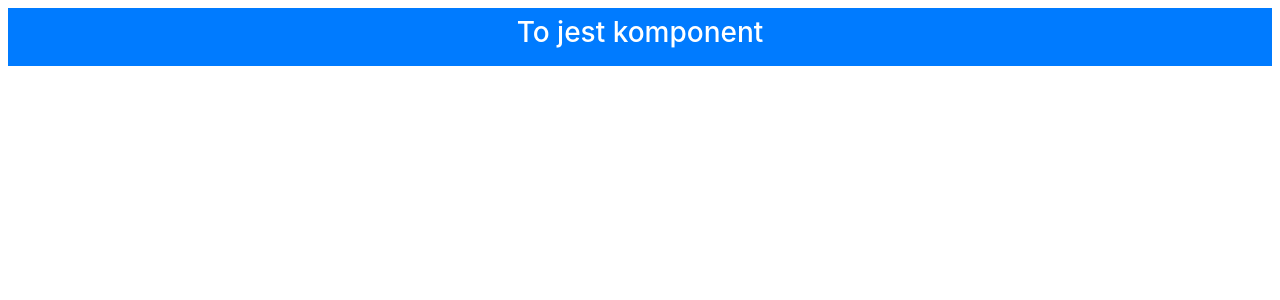
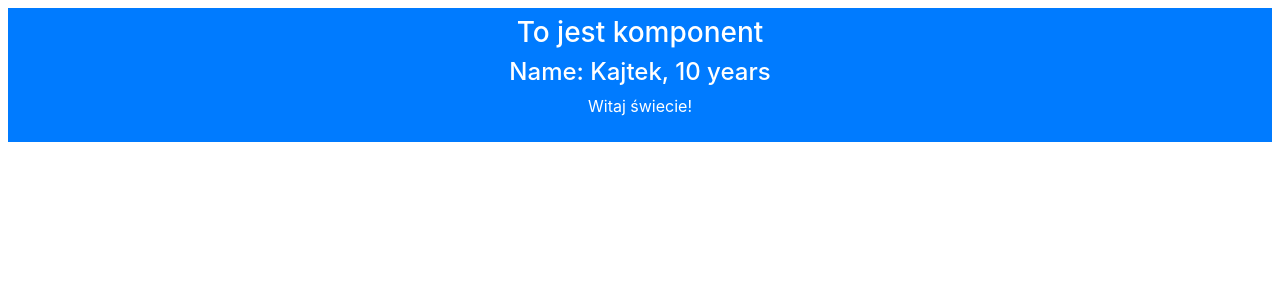
Before and after one commit to marekz/vuejs_simple_example, a Vue app in the folder templatesanddata/: page / in a window 1280 px wide. Shown: the top 300 px of the page. Built offline with nearby package versions, Linux system fonts and the light colour scheme; the HTML template or start-up script is replaced by a standard one.

Commit message:
Data binding examples - text interpolation binding

```diff
--- a/templatesanddata/src/App.vue
+++ b/templatesanddata/src/App.vue
@@ -1,12 +1,21 @@
 <template>
   <div class="bg-primary text-white text-center m-2 p-2">
     <h3>To jest komponent</h3>
+    <h4>Name: {{ name }}, {{ age }} years</h4>
+    <p>{{ message }}</p>
   </div>
 </template>
 
 <script>
 export default {
-  name: 'MyComponent'
+  name: 'MyComponent',
+  data: function () {
+    return {
+      name: "Kajtek",
+      age: 10,
+      message: "Witaj świecie!"
+    }
+  }
 }
 </script>
 
```
